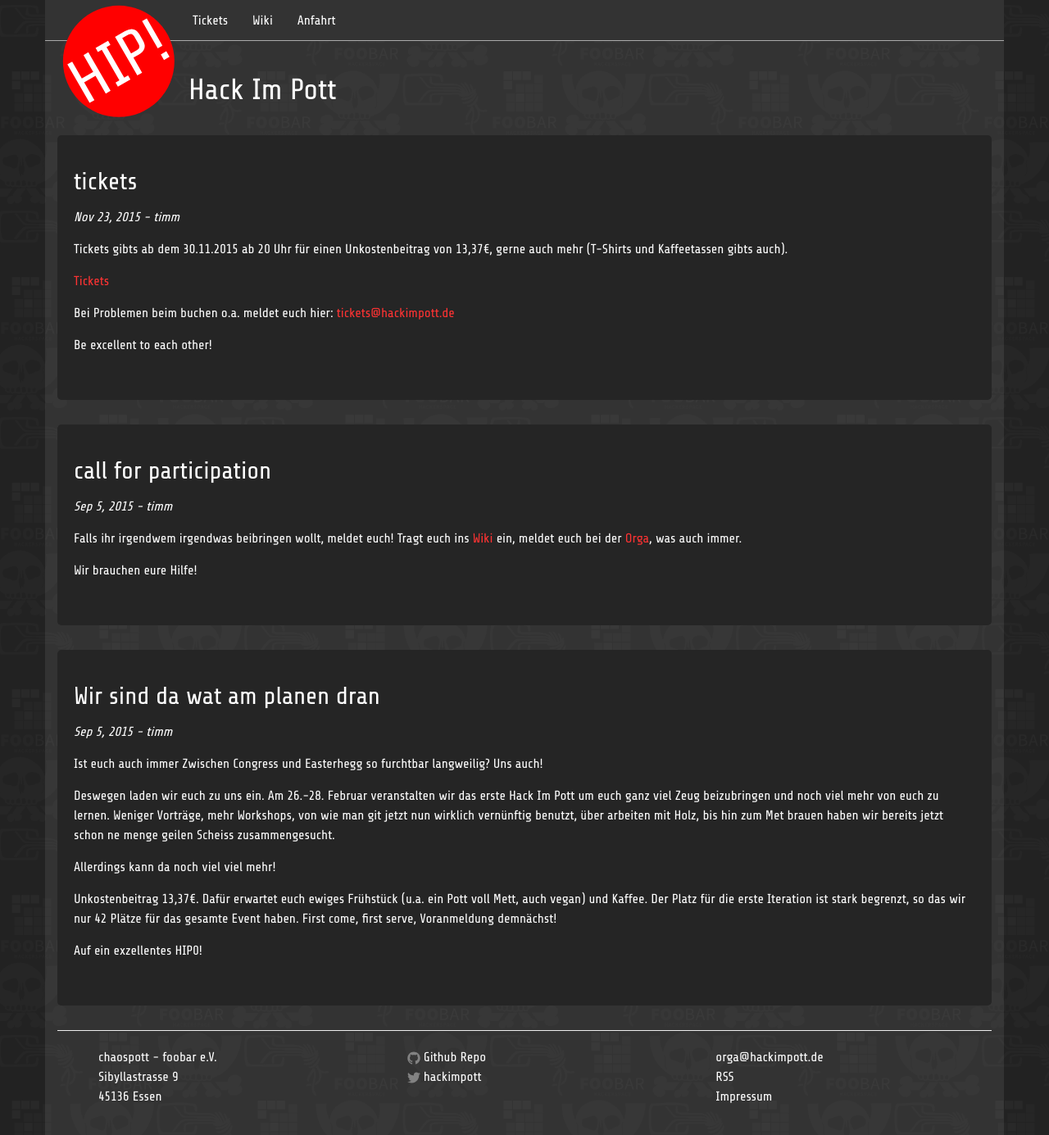
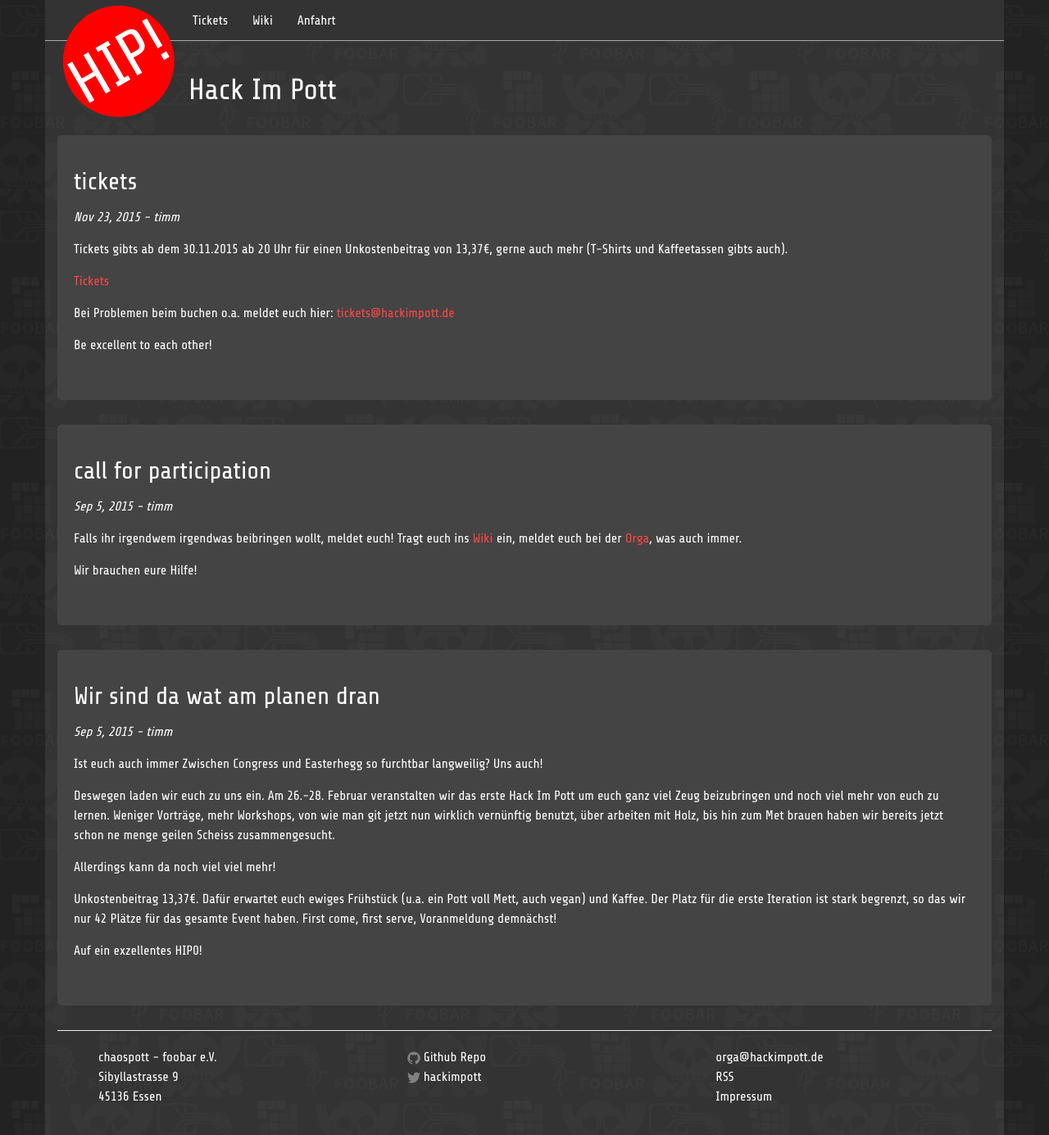
Before and after one commit to c3e/hip-site, a Jekyll site: the page built from index.html, in a window 1280 px wide and 1385 px high. Shown: the whole window at 82% size. Built offline with Jekyll 4.4.1, drawn with Linux system fonts in a browser that asks for light colours.

Commit message:
brightened the background of posts a bit

```diff
--- a/_sass/_layout.scss
+++ b/_sass/_layout.scss
@@ -63,7 +63,7 @@ a, .navbar-default .navbar-nav li a, .navbar-nav > li > a {
 }
 
 .post, .box {
-  background-color: #252525;
+  background-color: #444;
   padding: 40px 20px;
   margin-bottom: 30px;
   border-radius: 5px;
--- a/css/main.scss
+++ b/css/main.scss
@@ -27,7 +27,7 @@ $nav-link-hover:   #DDD;
 
 $primary-bg: #333;
 $link-primary: #FFF;
-$link-hover: #F33;
+$link-hover: #F44;
 
 // Using media queries with like this:
 // @include media-query($palm) {
```
